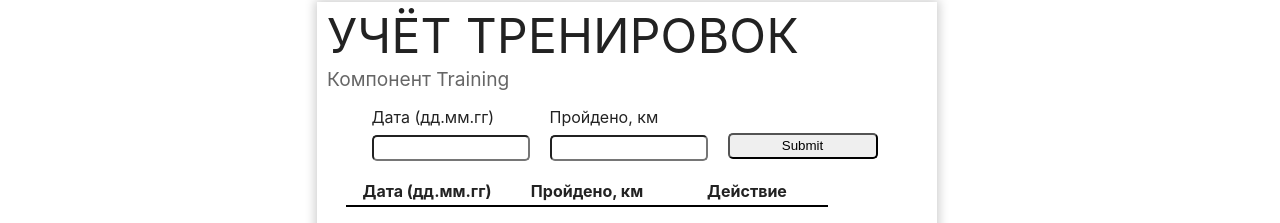
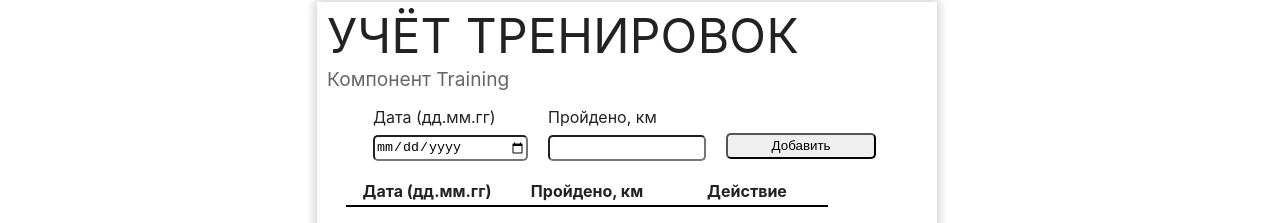
Before and after one commit to mea2k/react_project, a React (Create React App) app: page /training in a window 1280 px wide. Shown: the part 186-409 px from the top of the page. Built offline with nearby package versions, Linux system fonts and the light colour scheme; a web font is replaced by a local one.

Commit message:
Исправление ошибок в ДЗ4.2

```diff
--- a/src/components/Photo/main.css
+++ b/src/components/Photo/main.css
@@ -64,7 +64,7 @@
 
         .photo-preview-container .photo-thumbnail .photo-close-image-icon {
             position: absolute;
-            right: 0;
+            right: -20%;
             top: -20%;
             font-size: larger;
             background-color: none;
--- a/src/components/Training/TrainingForm.js
+++ b/src/components/Training/TrainingForm.js
@@ -24,7 +24,7 @@ const TrainingForm = ({ date, distance, handleSubmit, handleChange }) => {
         <form className="training-form">
             <div className="training-form-block">
                 <label htmlFor="date">Дата (дд.мм.гг)</label>
-                <input type="text" name="date" value={date} maxLength={8} onChange={onChange} />
+                <input type="date" name="date" value={date} maxLength={8} onChange={onChange} />
             </div>
 
             <div className="training-form-block">
@@ -33,7 +33,7 @@ const TrainingForm = ({ date, distance, handleSubmit, handleChange }) => {
             </div>
 
             <div className="training-form-block ">
-                <input type="submit" className="training-form-button" onClick={handleClick} />
+                <input type="submit" className="training-form-button" value="Добавить" onClick={handleClick} />
             </div>
         </form>
     )
```
